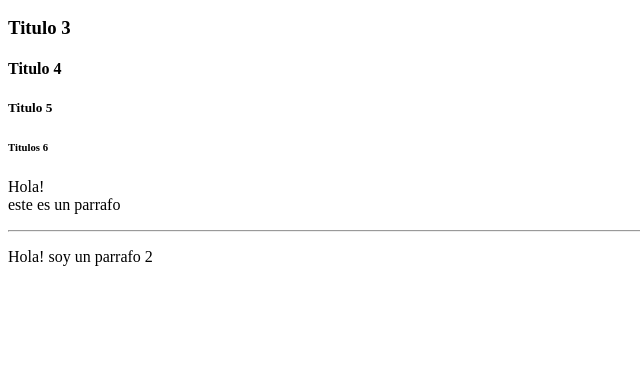
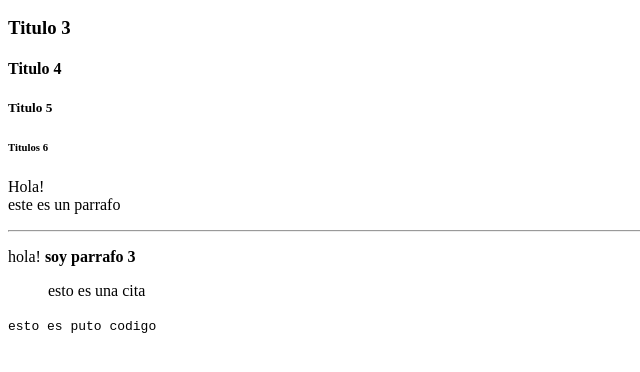
Before and after one commit to DaryxD/html, a plain HTML site: page index.html in a window 1280 px wide. Shown: the part 110-482 px from the top of the page, without its empty margins (0-640 px from the left). Drawn offline with Linux system fonts and the light colour scheme.

Commit message:
agregando etiquetas <> <b> <blockquotes>

```diff
--- a/index.html
+++ b/index.html
@@ -15,7 +15,10 @@
             <h6>Titulos 6</h6>
             <p> Hola! <br /> este es un parrafo</p>
             <hr />
-            <p> Hola! soy un parrafo 2</p>
+            <!--<p> Hola! soy un parrafo 2</p>-->
+            <p> hola! <b> soy parrafo 3</b> </p>
+            <blockquote>esto es una cita</blockquote>
+            <code> esto es puto codigo </code>
         </body>
 
     </html>
```
